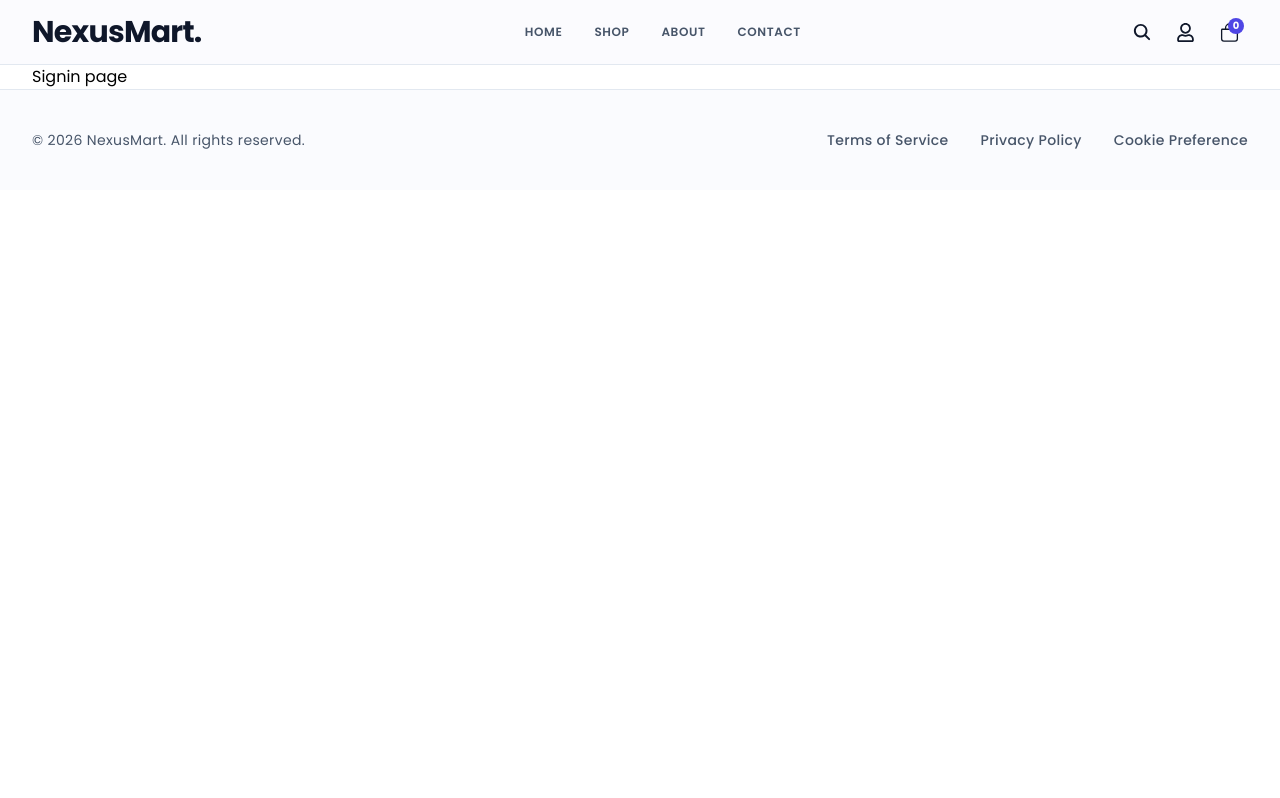
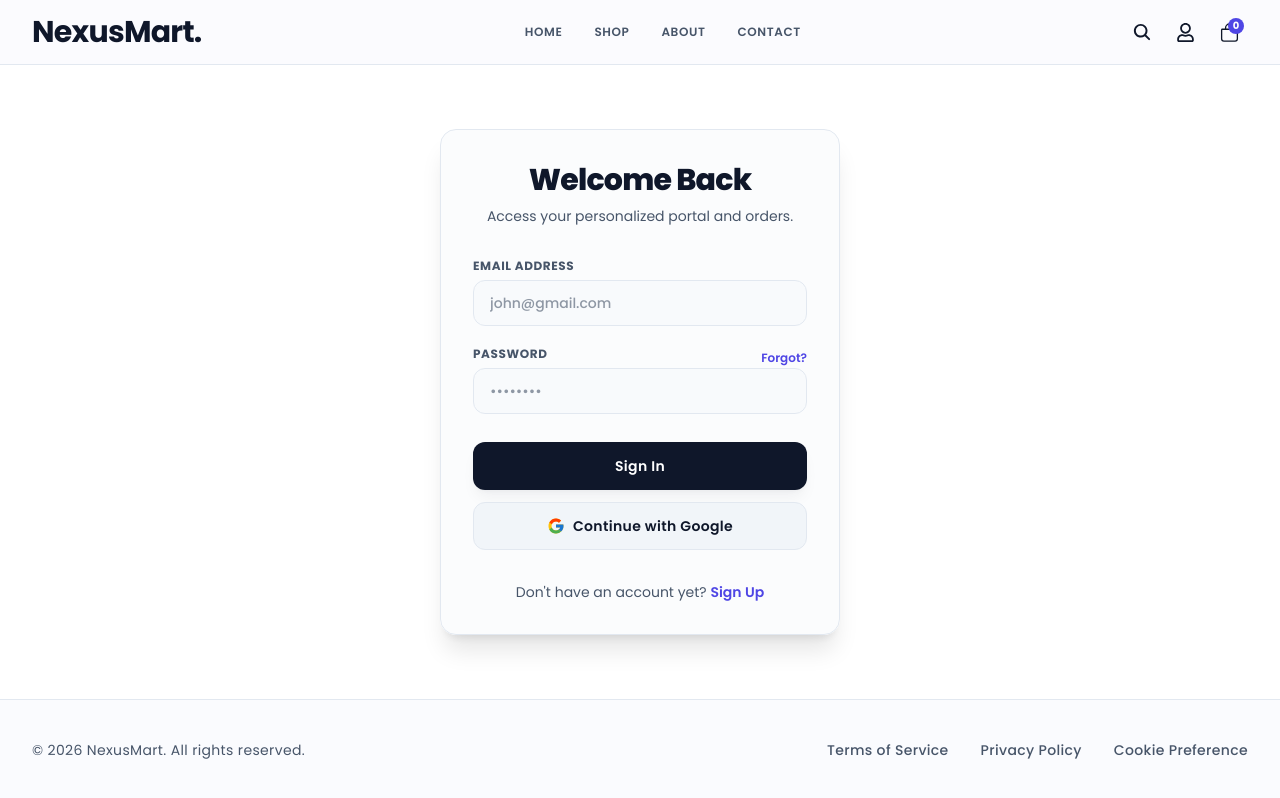
Before and after one commit to devmoriancho/next-mart, a Next.js app: page /signin in a window 1280 px wide. Built offline with nearby package versions, Linux system fonts and the light colour scheme.

Commit message:
feat: implement fully validated login route structure with separate signin schemas

```diff
--- a/src/app/(auth)/signin/page.tsx
+++ b/src/app/(auth)/signin/page.tsx
@@ -1,9 +1,95 @@
+"use client";
+
+import Link from "next/link";
+import { useForm } from "react-hook-form";
+import { zodResolver } from "@hookform/resolvers/zod";
+import { FcGoogle } from "react-icons/fc";
 import FrontEndLayout from "@/components/layout/FrontEndLayout";
+import Input from "@/components/ui/Input";
+import Button from "@/components/ui/Button";
+import { signinSchema, SigninInput } from "@/lib/validations/auth";
 
 export default function SigninPage() {
+  const {
+    register,
+    handleSubmit,
+    formState: { errors, isSubmitting },
+  } = useForm<SigninInput>({
+    resolver: zodResolver(signinSchema),
+  });
+
+  const onSubmit = async (data: SigninInput) => {
+    await new Promise((resolve) => setTimeout(resolve, 1500));
+    console.log("Validated Sign-In Submission Object:", data);
+  };
+
   return (
     <FrontEndLayout>
-      <p>Signin page</p>
+      <div className="mx-auto max-w-md px-4 py-16 sm:px-6">
+        <div className="rounded-2xl border border-border bg-surface/30 p-8 shadow-xl backdrop-blur-sm">
+          <div className="text-center">
+            <h1 className="text-3xl font-extrabold tracking-tight text-foreground">
+              Welcome Back
+            </h1>
+            <p className="mt-2 text-sm text-muted-foreground">
+              Access your personalized portal and orders.
+            </p>
+          </div>
+
+          <form onSubmit={handleSubmit(onSubmit)} className="mt-8 space-y-5">
+            <Input
+              label="Email Address"
+              placeholder="john@gmail.com"
+              type="email"
+              error={errors.email?.message}
+              {...register("email")}
+            />
+
+            <div className="relative">
+              <Input
+                label="Password"
+                placeholder="••••••••"
+                type="password"
+                error={errors.password?.message}
+                {...register("password")}
+              />
+              <div className="absolute right-0 top-0 flex h-6 items-center">
+                <Link
+                  href="/forgot-password"
+                  className="text-xs font-semibold text-accent hover:text-foreground transition-colors"
+                >
+                  Forgot?
+                </Link>
+              </div>
+            </div>
+
+            <div className="pt-2 space-y-3">
+              <Button type="submit" fullWidth disabled={isSubmitting}>
+                {isSubmitting ? "Verifying Credentials..." : "Sign In"}
+              </Button>
+
+              <Button
+                type="button"
+                fullWidth
+                variant="hover"
+                leftIcon={<FcGoogle size={18} />}
+              >
+                Continue with Google
+              </Button>
+            </div>
+          </form>
+
+          <p className="mt-8 text-center text-sm text-muted-foreground">
+            Don&apos;t have an account yet?{" "}
+            <Link
+              href="/signup"
+              className="font-semibold text-accent transition-colors hover:text-foreground hover:underline"
+            >
+              Sign Up
+            </Link>
+          </p>
+        </div>
+      </div>
     </FrontEndLayout>
   );
 }
--- a/src/lib/validations/auth.ts
+++ b/src/lib/validations/auth.ts
@@ -18,4 +18,13 @@ export const signupSchema = z.object({
     .regex(/[0-9]/, "Password must contain at least one number"),
 });
 
+export const signinSchema = z.object({
+  email: z
+    .string()
+    .min(1, "Email address is required")
+    .email("Please enter a valid email address"),
+  password: z.string().min(1, "Password is required"),
+});
+
 export type SignupInput = z.infer<typeof signupSchema>;
+export type SigninInput = z.infer<typeof signinSchema>;
```
Also changed, not shown: 1 other file (tests, documents, lock files or other folders).
